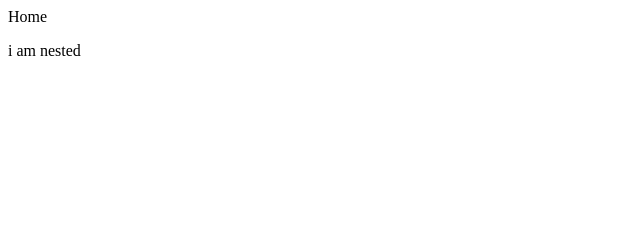
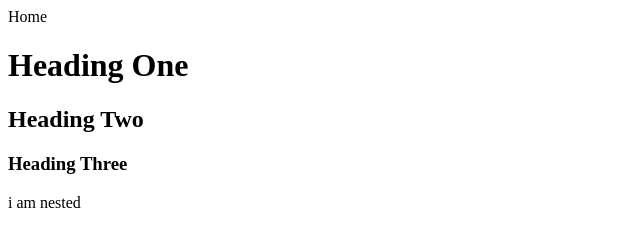
Before and after one commit to DaphneKatsande/week1, a plain HTML site: page intro to html/index.html in a window 1280 px wide. Shown: the whole page, without its empty margins (0-640 px from the left). Drawn offline with Linux system fonts and the light colour scheme.

Commit message:
create headings
headings to our page

```diff
--- a/intro to html/index.html
+++ b/intro to html/index.html
@@ -5,6 +5,9 @@
       <tittle>Home</tittle>
   </head>
   <body>
+  <h1> Heading One</h1>
+  <h2> Heading Two</h2>
+  <h3> Heading Three</h3>
       <p> i am nested</p>
   </body>
   <footer></footer>
```
